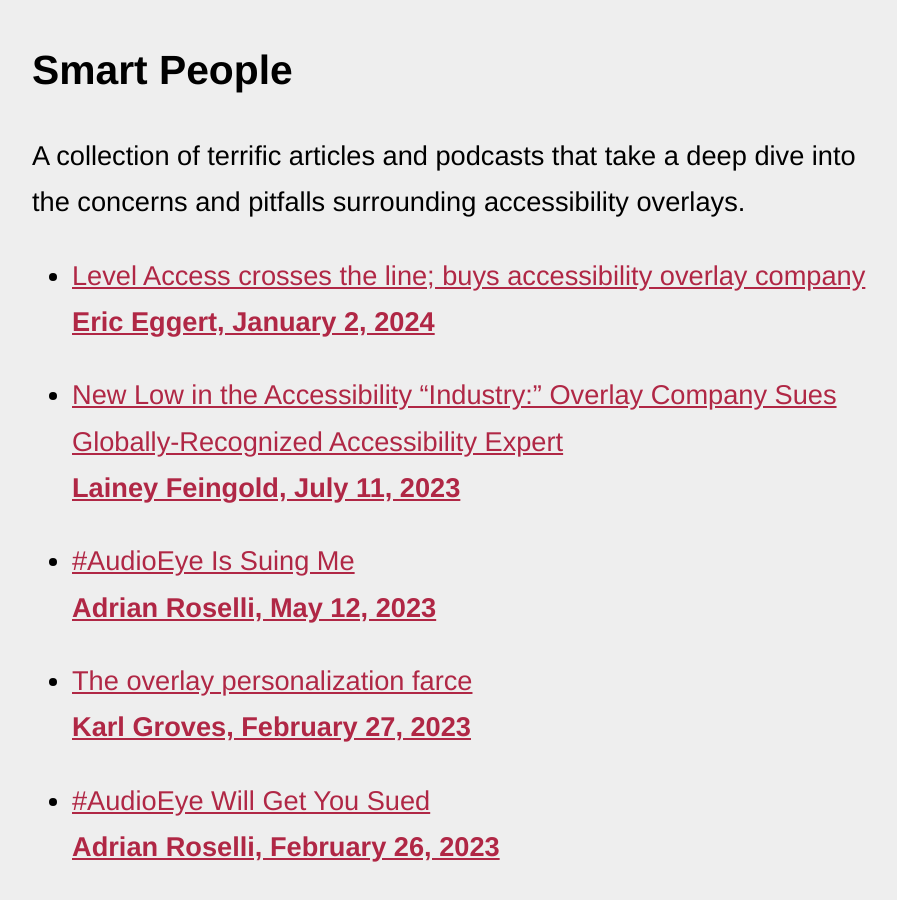
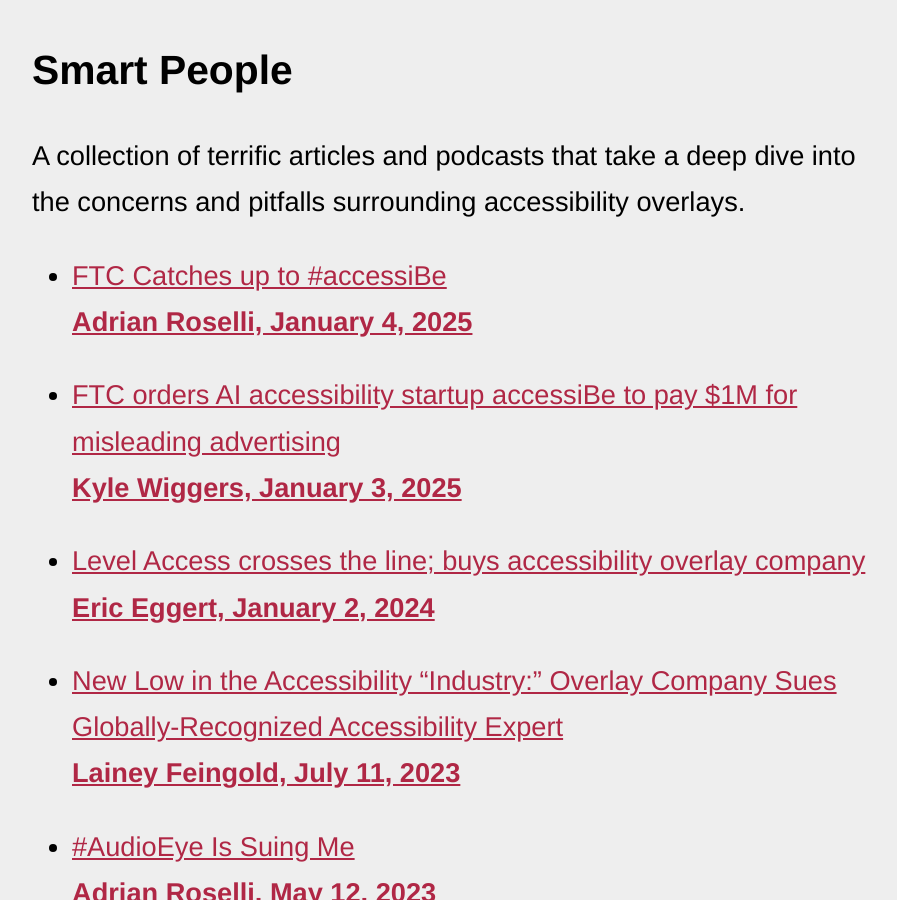
Before and after one commit to michaelspellacy/shouldiuseanaccessibilityoverlay-com, a Jekyll site: the page built from index.html, in a window 1280 px wide and 900 px high, scrolled down 4184 px. Shown: the whole window, without its empty margins (178-1075 px from the left). Built offline with Jekyll 4.4.1, drawn with Linux system fonts in a browser that asks for light colours.

Commit message:
Update default.html

```diff
--- a/_layouts/default.html
+++ b/_layouts/default.html
@@ -56,6 +56,8 @@
         <p>A collection of terrific articles and podcasts that take a deep dive into the concerns and pitfalls surrounding accessibility overlays.</p>
 
         <ul class="articles">
+          <li><a href="https://adrianroselli.com/2025/01/ftc-catches-up-to-accessibe.html">FTC Catches up to #accessiBe <span>Adrian Roselli, January 4, 2025</span></a></li>
+          <li><a href="https://techcrunch.com/2025/01/03/ftc-orders-ai-accessibility-startup-accessibe-to-pay-1m-for-misleading-advertising/">FTC orders AI accessibility startup accessiBe to pay $1M for misleading advertising <span>Kyle Wiggers, January 3, 2025</span></a></li>
           <li><a href="https://yatil.net/blog/level-access-userway">Level Access crosses the line; buys accessibility overlay company <span>Eric Eggert, January 2, 2024</span></a></li>
           <li><a href="https://www.lflegal.com/2023/07/adrian-roselli-slapp-lawsuit/">New Low in the Accessibility “Industry:” Overlay Company Sues Globally-Recognized Accessibility Expert <span>Lainey Feingold, July 11, 2023</span></a></li>
           <li><a href="https://adrianroselli.com/2023/05/audioeye-is-suing-me.html">#AudioEye Is Suing Me <span>Adrian Roselli, May 12, 2023</span></a></li>
```
